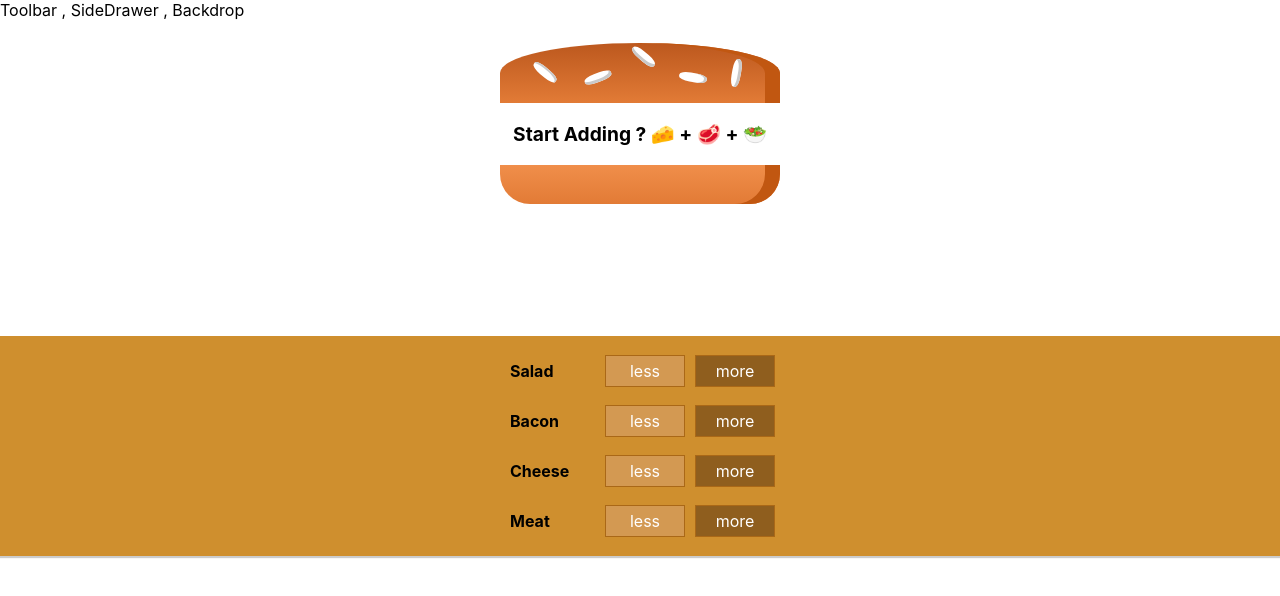
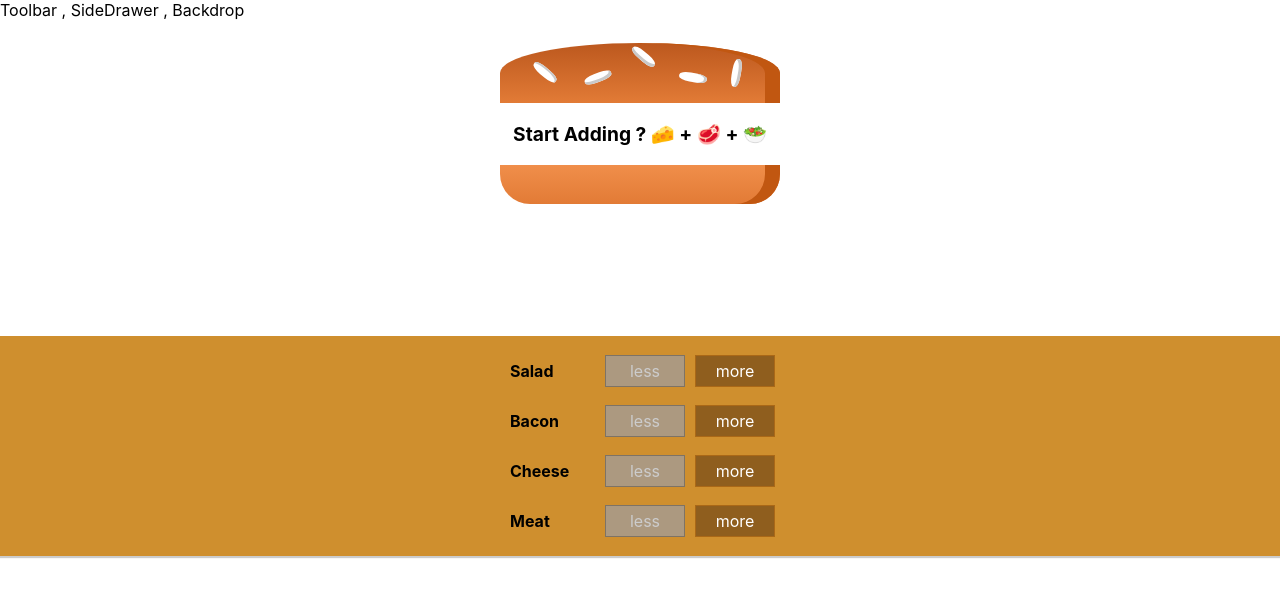
Before and after one commit to YoussefPasha/BURGER_ORDERING, a React (Create React App) app: page / in a window 1280 px wide. Shown: the top 596 px of the page. Built offline with nearby package versions, Linux system fonts and the light colour scheme.

Commit message:
Done adding and cutting pieces of 🍔🍔

```diff
--- a/src/components/Burger/BuildControls/BuildControl/BuildControl.js
+++ b/src/components/Burger/BuildControls/BuildControl/BuildControl.js
@@ -1,10 +1,14 @@
-import React, { Component } from "react";
+import React from "react";
 import "./BuildControl.css";
 const BuildControl = (props) => (
   <div className="BuildControl">
     <div className="Label">{props.label}</div>
-    <button className="Less">less</button>
-    <button className="More">more</button>
+    <button className="Less" onClick={props.Removed} disabled={props.disabled}>
+      less
+    </button>
+    <button className="More" onClick={props.added}>
+      more
+    </button>
   </div>
 );
 
--- a/src/components/Burger/BuildControls/BuildControls.js
+++ b/src/components/Burger/BuildControls/BuildControls.js
@@ -6,14 +6,20 @@ import BuildControl from "../BuildControls/BuildControl/BuildControl";
 const controls = [
   { label: "Salad", type: "salad" },
   { label: "Bacon", type: "bacon" },
-  { label: "Cheese", type: "cheese" },
+  { label: "Cheese", type: "chesse" },
   { label: "Meat", type: "meat" },
 ];
 
 const BuildControls = (props) => (
   <div className="BuildControls">
     {controls.map((ctrl) => (
-      <BuildControl key={ctrl.label} label={ctrl.label} />
+      <BuildControl
+        key={ctrl.label}
+        label={ctrl.label}
+        added={() => props.ingrediantsAdded(ctrl.type)}
+        Removed={() => props.ingrediantsRemoved(ctrl.type)}
+        disabled={props.disabled[ctrl.type]}
+      />
     ))}
   </div>
 );
--- a/src/components/Burger/Burger.js
+++ b/src/components/Burger/Burger.js
@@ -5,7 +5,7 @@ const Burger = (props) => {
   let transformedIngredients = Object.keys(props.ingrediants)
     .map((igKey) => {
       return [...Array(props.ingrediants[igKey])].map((_, i) => {
-        return <BurgerIngredient key={igKey + 1} type={igKey} />;
+        return <BurgerIngredient key={Math.random()} type={igKey} />;
       });
     })
     .reduce((arr, el) => {
--- a/src/components/Burger/BurgerIngredient/BurgerIngredient.js
+++ b/src/components/Burger/BurgerIngredient/BurgerIngredient.js
@@ -17,18 +17,19 @@ class BurgerIngredient extends Component {
           </div>
         );
         break;
-      case "meat":
-        ingredient = <div className="Meat"></div>;
+      case "salad":
+        ingredient = <div className="Salad"></div>;
+        break;
+      case "bacon":
+        ingredient = <div className="Bacon"></div>;
         break;
       case "chesse":
         ingredient = <div className="Cheese"></div>;
         break;
-      case "bacon":
-        ingredient = <div className="Bacon"></div>;
+      case "meat":
+        ingredient = <div className="Meat"></div>;
         break;
-      case "salad":
-        ingredient = <div className="Salad"></div>;
-        break;
+
       default:
         ingredient = null;
     }
--- a/src/containers/BurgerBuilder/BurgerBuilder.js
+++ b/src/containers/BurgerBuilder/BurgerBuilder.js
@@ -3,6 +3,13 @@ import React, { Component } from "react";
 import Auxx from "../../hoc/Auxx";
 import BuildControls from "../../components/Burger/BuildControls/BuildControls";
 import Burger from "../../components/Burger/Burger";
+
+const INGREDIANTS_PRICES = {
+  salad: 0.5,
+  bacon: 0.4,
+  chesse: 1.3,
+  meat: 0.7,
+};
 
 class BurgerBuilder extends Component {
   //constructor(props) {}
@@ -13,12 +20,57 @@ class BurgerBuilder extends Component {
       chesse: 0,
       meat: 0,
     },
+    totalPrice: 4,
   };
+
+  addIngredientHandler = (type) => {
+    const oldCount = this.state.ingrediants[type];
+    const updateCount = oldCount + 1;
+    const updatedIngredients = {
+      ...this.state.ingrediants,
+    };
+    updatedIngredients[type] = updateCount;
+    const priceAddition = INGREDIANTS_PRICES[type];
+    const oldPrice = this.state.totalPrice;
+    const newPrice = oldPrice + priceAddition;
+    this.setState({ totalPrice: newPrice, ingrediants: updatedIngredients });
+
+    console.log(this.state.ingrediants);
+  };
+
+  removeIngredientHandler = (type) => {
+    const oldCount = this.state.ingrediants[type];
+    if (oldCount <= 0) {
+      return;
+    }
+    const updateCount = oldCount - 1;
+    const updatedIngredients = {
+      ...this.state.ingrediants,
+    };
+    updatedIngredients[type] = updateCount;
+    const priceAddition = INGREDIANTS_PRICES[type];
+    const oldPrice = this.state.totalPrice;
+    const newPrice = oldPrice + priceAddition;
+    this.setState({ totalPrice: newPrice, ingrediants: updatedIngredients });
+
+    console.log(this.state.ingrediants);
+  };
+
   render() {
+    const disabledInfo = {
+      ...this.state.ingrediants,
+    };
+    for (let key in disabledInfo) {
+      disabledInfo[key] = disabledInfo[key] <= 0;
+    }
     return (
       <Auxx>
         <Burger ingrediants={this.state.ingrediants} />
-        <BuildControls />
+        <BuildControls
+          ingrediantsAdded={this.addIngredientHandler}
+          ingrediantsRemoved={this.removeIngredientHandler}
+          disabled={disabledInfo}
+        />
       </Auxx>
     );
   }
```
